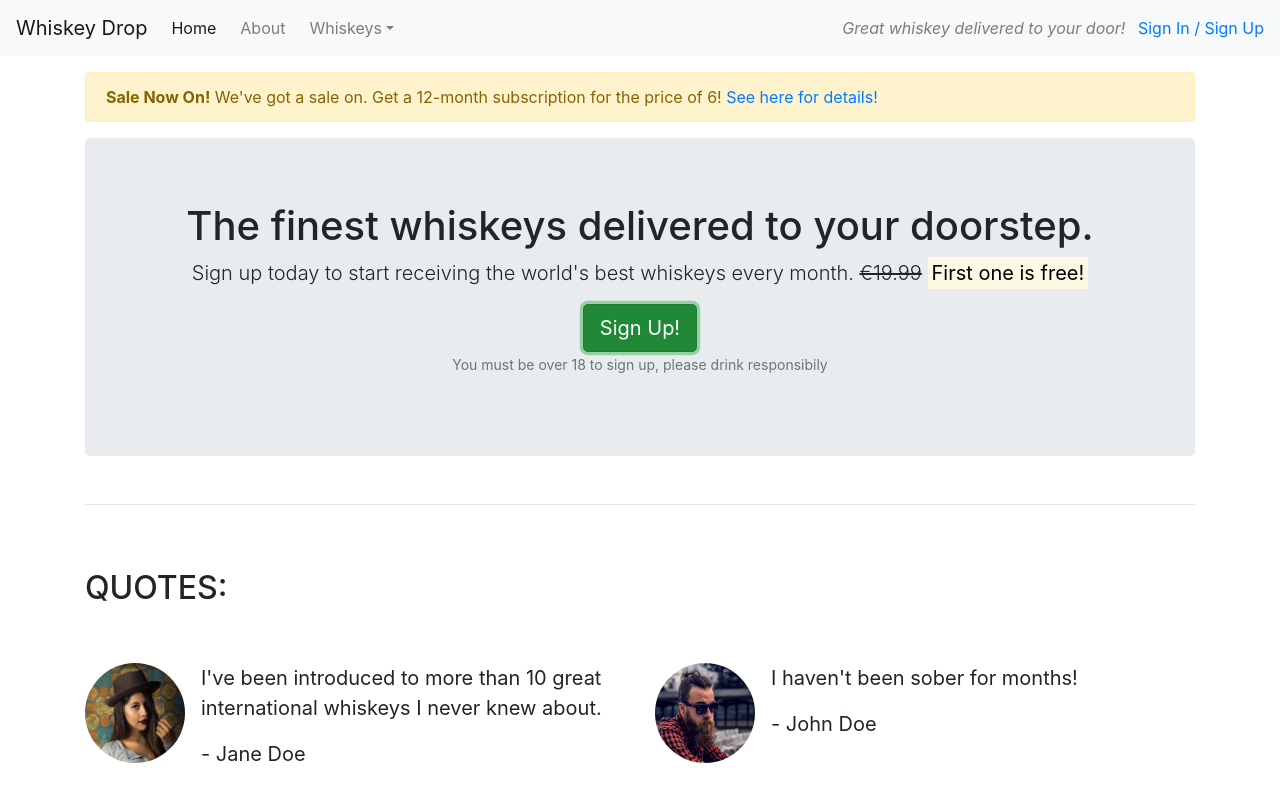
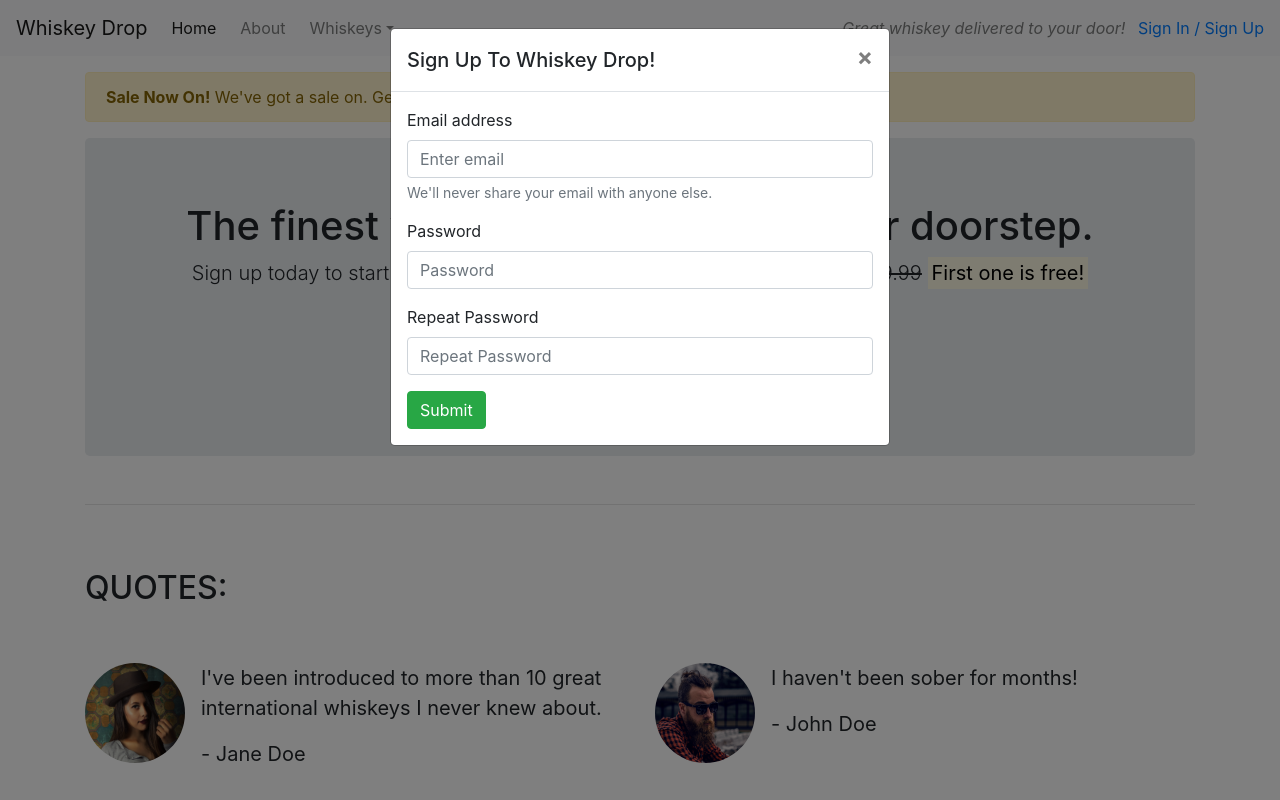
Before and after one commit to ShaneCDev/bootstrap-basics, a plain HTML site: page index.html in a window 1280 px wide. Both pictures are taken after a click on the button "Sign Up!". Shown: the top 800 px of the page. Drawn offline with nearby package versions, Linux system fonts and the light colour scheme.

Commit message:
added a modal and more js components

```diff
--- a/index.html
+++ b/index.html
@@ -62,8 +62,8 @@
                         <s class="d-none d-sm-inline">€19.99</s>
                         <span class="d-inline d-sm-none"><br></span>
                         <strong><mark>First one is free!</mark></strong></p>
-                    <button class="btn btn-success btn-lg">Sign Up!</button>
-                    <p class="text-muted"><small>You must be over 18 to sign up, please drink responsibily</small></p>
+                        <button class="btn btn-lg btn-success" data-toggle="modal" data-target="#signUpModal">Sign Up!</button>
+                    <p class="text-muted"><small>You must be over 18 to sign up to our service. Please drink responsibly.</small></p>
                 </section>
             </div>
         </div>
@@ -151,10 +151,41 @@
             </div>
         </section>
     </article>
-    <script src="https://cdn.jsdelivr.net/npm/jquery@3.5.1/dist/jquery.slim.min.js" integrity="sha384-DfXdz2htPH0lsSSs5nCTpuj/zy4C+OGpamoFVy38MVBnE+IbbVYUew+OrCXaRkfj" crossorigin="anonymous"></script>
-    <script src="https://cdn.jsdelivr.net/npm/popper.js@1.16.1/dist/umd/popper.min.js" integrity="sha384-9/reFTGAW83EW2RDu2S0VKaIzap3H66lZH81PoYlFhbGU+6BZp6G7niu735Sk7lN" crossorigin="anonymous"></script>
-    <script src="https://cdn.jsdelivr.net/npm/bootstrap@4.6.2/dist/js/bootstrap.min.js" integrity="sha384-+sLIOodYLS7CIrQpBjl+C7nPvqq+FbNUBDunl/OZv93DB7Ln/533i8e/mZXLi/P+" crossorigin="anonymous"></script>
-    <script src="https://cdn.jsdelivr.net/npm/bootstrap@4.6.2/dist/js/bootstrap.bundle.min.js" integrity="sha384-Fy6S3B9q64WdZWQUiU+q4/2Lc9npb8tCaSX9FK7E8HnRr0Jz8D6OP9dO5Vg3Q9ct" crossorigin="anonymous"></script>
+
+    <div class="modal" tabindex="-1" role="dialog" id="signUpModal">
+        <div class="modal-dialog" role="document">
+            <div class="modal-content">
+                <div class="modal-header">
+                    <h5 class="modal-title">Sign Up To Whiskey Drop!</h5>
+                    <button type="button" class="close" data-dismiss="modal" aria-label="Close">
+          <span aria-hidden="true">&times;</span>
+        </button>
+                </div>
+                <div class="modal-body">
+                    <form>
+                        <div class="form-group">
+                            <label for="exampleInputEmail1">Email address</label>
+                            <input type="email" class="form-control" id="exampleInputEmail1" aria-describedby="emailHelp" placeholder="Enter email">
+                            <small id="emailHelp" class="form-text text-muted">We'll never share your email with anyone else.</small>
+                        </div>
+                        <div class="form-group">
+                            <label for="password">Password</label>
+                            <input type="password" class="form-control" id="password" placeholder="Password">
+                        </div>
+                        <div class="form-group">
+                            <label for="repeatPassword">Repeat Password</label>
+                            <input type="password" class="form-control" id="repeatPassword" placeholder="Repeat Password">
+                        </div>
+                        <button type="submit" class="btn btn-success">Submit</button>
+                    </form>
+                </div>
+            </div>
+        </div>
+    </div>
+
+    <script src="https://code.jquery.com/jquery-3.3.1.slim.min.js" integrity="sha384-q8i/X+965DzO0rT7abK41JStQIAqVgRVzpbzo5smXKp4YfRvH+8abtTE1Pi6jizo" crossorigin="anonymous"></script>
+    <script src="https://cdnjs.cloudflare.com/ajax/libs/popper.js/1.14.3/umd/popper.min.js" integrity="sha384-ZMP7rVo3mIykV+2+9J3UJ46jBk0WLaUAdn689aCwoqbBJiSnjAK/l8WvCWPIPm49" crossorigin="anonymous"></script>
+    <script src="https://stackpath.bootstrapcdn.com/bootstrap/4.1.3/js/bootstrap.min.js" integrity="sha384-ChfqqxuZUCnJSK3+MXmPNIyE6ZbWh2IMqE241rYiqJxyMiZ6OW/JmZQ5stwEULTy" crossorigin="anonymous"></script>
 </body>
 
 </html>
```
